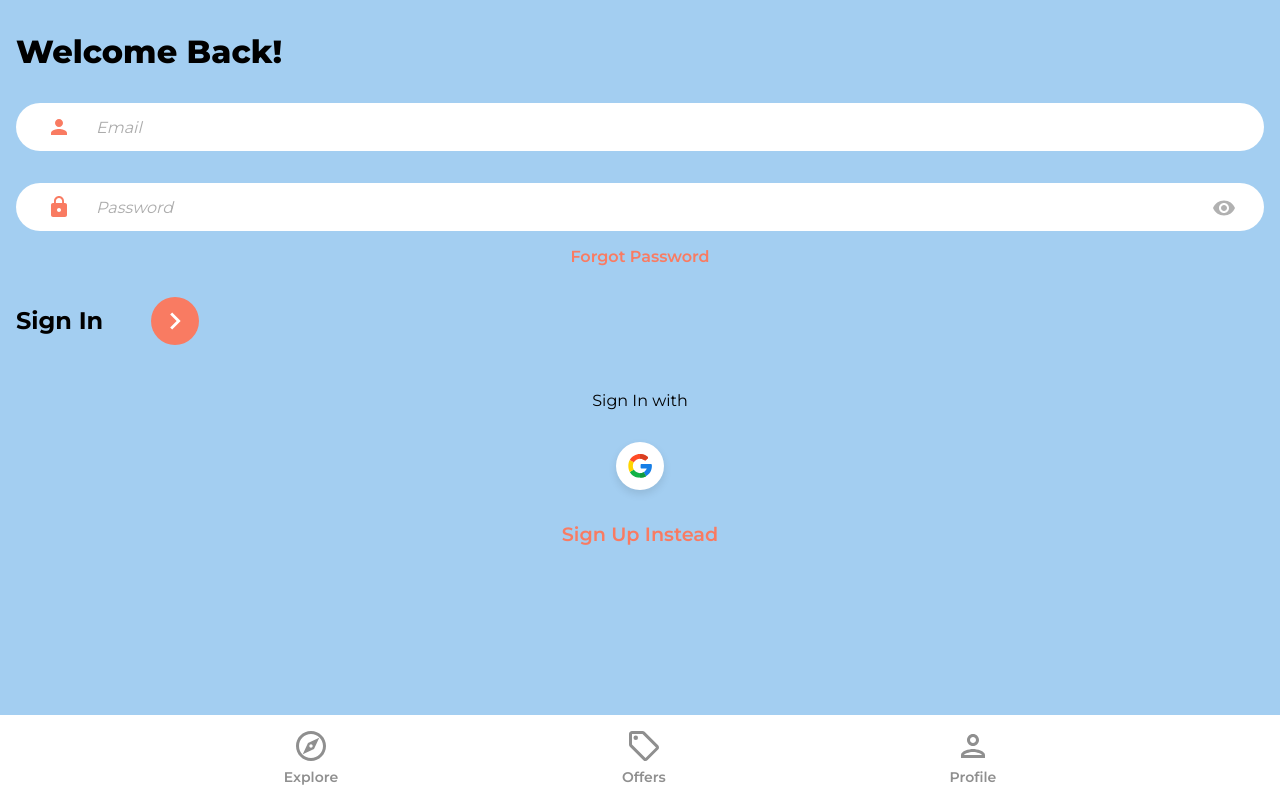
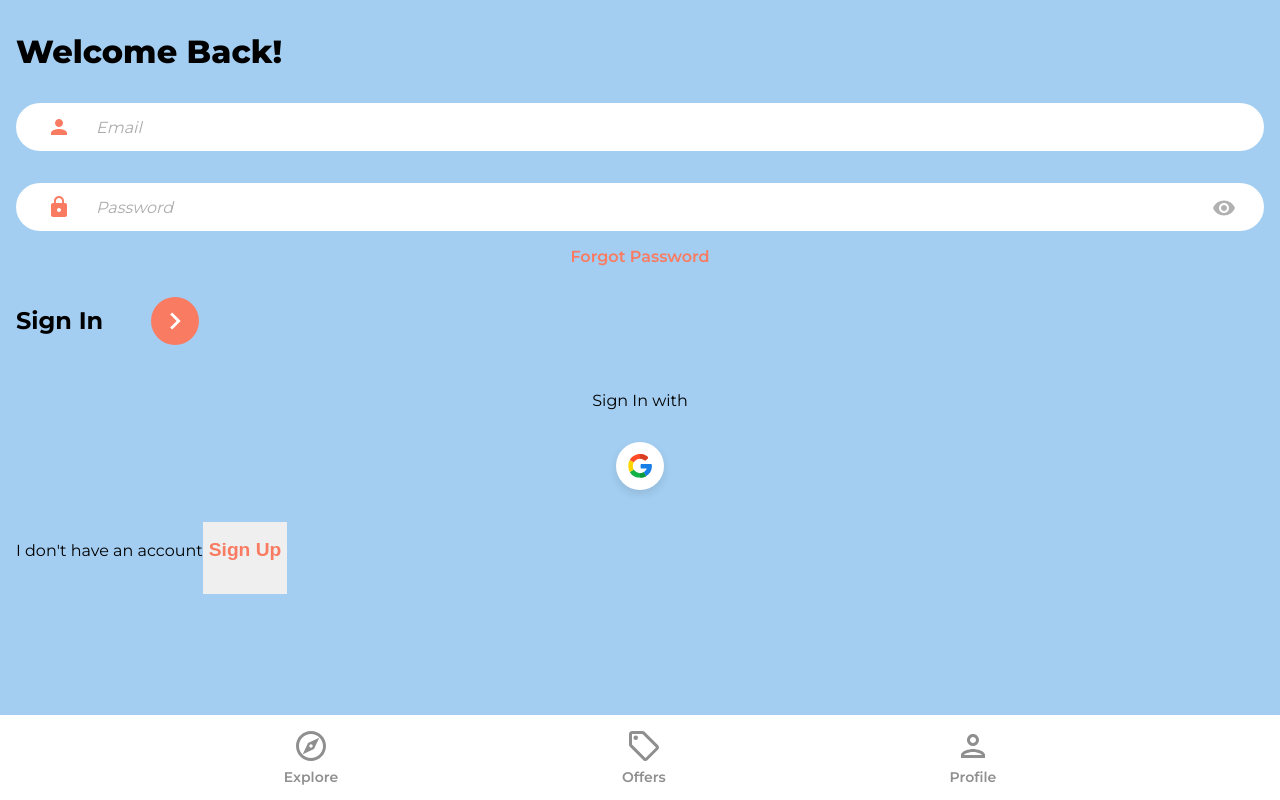
Before and after one commit to iancover/home-in, a React (Create React App) app: page /sign-in in a window 1280 px wide. Built offline with nearby package versions, Linux system fonts and the light colour scheme.

Commit message:
refactor: Nest Link inside paragraph

```diff
--- a/src/pages/SignIn.jsx
+++ b/src/pages/SignIn.jsx
@@ -8,7 +8,6 @@ import visibilityIcon from '../assets/svg/visibilityIcon.svg';
 import { ReactComponent as ArrowRightIcon } from '../assets/svg/keyboardArrowRightIcon.svg';
 // Components
 import OAuth from '../components/OAuth';
-
 
 /**
  * @desc Auth existing user & redirect home
@@ -40,11 +39,7 @@ function SignIn() {
     e.preventDefault();
     try {
       const auth = getAuth();
-      const userCredential = await signInWithEmailAndPassword(
-        auth,
-        email,
-        pwd
-      );
+      const userCredential = await signInWithEmailAndPassword(auth, email, pwd);
       if (userCredential.user) {
         navigate('/');
       }
@@ -103,9 +98,14 @@ function SignIn() {
         {/* Google OAuth */}
         <OAuth />
 
-        <Link to='/sign-up' className='sign-instead-link'>
-          Sign Up Instead
-        </Link>
+        <p className='sign-instead-txt'>
+          I don't have an account
+          <button className='sign-instead-btn'>
+            <Link to='/sign-up' className='sign-instead-link'>
+              Sign Up
+            </Link>{' '}
+          </button>
+        </p>
       </div>
     </>
   );
--- a/src/pages/SignUp.jsx
+++ b/src/pages/SignUp.jsx
@@ -14,7 +14,6 @@ import visibilityIcon from '../assets/svg/visibilityIcon.svg';
 import { ReactComponent as ArrowRightIcon } from '../assets/svg/keyboardArrowRightIcon.svg';
 // Components
 import OAuth from '../components/OAuth';
-
 
 /**
  * @desc Create new user in Firebase w/credentials or Google OAuth
@@ -124,9 +123,14 @@ function SignUp() {
         {/* Google OAuth btn */}
         <OAuth />
 
-        <Link to='/sign-in' className='sign-instead-link'>
-          Sign In Instead
-        </Link>
+        <p className='sign-instead-txt'>
+          I already have an account
+          <button className='sign-instead-btn'>
+            <Link to='/sign-in' className='sign-instead-link'>
+              Sign In
+            </Link>{' '}
+          </button>
+        </p>
       </div>
     </>
   );
```
